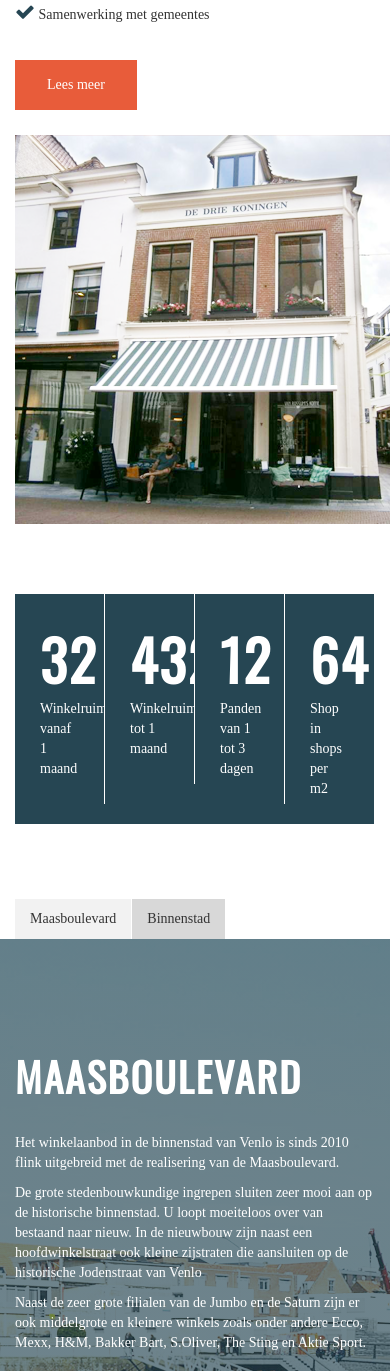
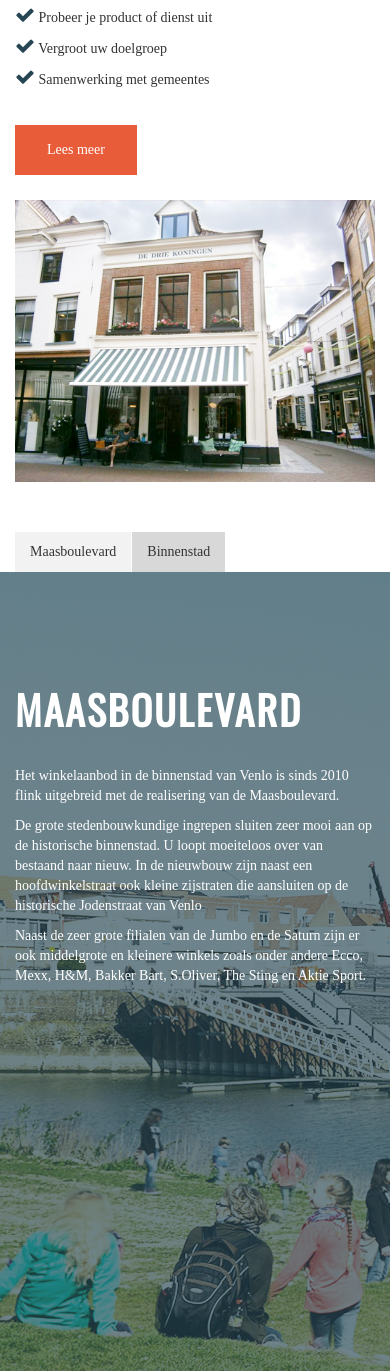
Before and after one commit to rensknoors/dynamic-city, a PHP site: page / in a window 390 px wide; the page is wider, and only the part inside the window is pictured. Shown: the part 1247-2618 px from the top of that part. Run offline with PHP 8.4, Linux system fonts and the light colour scheme; some libraries are stand-ins or nearby versions; some web fonts are replaced.

Commit message:
responsive homepage

```diff
--- a/assets/styles/common/_global.scss
+++ b/assets/styles/common/_global.scss
@@ -177,3 +177,9 @@ button {
     margin: 0;
     padding-bottom: 20px;
 }
+
+.img-width-100 {
+    img {
+        width: 100%;
+    }
+}
--- a/assets/styles/layouts/_pages.scss
+++ b/assets/styles/layouts/_pages.scss
@@ -80,7 +80,7 @@
         margin-bottom: 100px;*/
         background-color: rgba(38, 70, 83, 0.85);
         text-align: center;
-        height: 539px;
+        min-height: 539px;
         h1 {
             font-family: Oswald;
             color: white;
@@ -238,6 +238,20 @@
     }
 }
 
+//tablet
+@media only screen and (max-width : 768px) {
+    #pandenStats {
+        display: none;
+    }
+}
+
+// Mobile
+@media only screen and (max-width : 480px) {
+    #pandenStats {
+        display: none;
+    }
+}
+
 #USPlist {
     list-style: none;
     padding: 0;
--- a/assets/styles/main.css
+++ b/assets/styles/main.css
@@ -120,6 +120,9 @@ button {
   padding: 0;
   margin: 0;
   padding-bottom: 20px; }
+
+.img-width-100 img {
+  width: 100%; }
 
 input,
 select,
@@ -454,7 +457,7 @@ footer {
     margin-bottom: 100px;*/
     background-color: rgba(38, 70, 83, 0.85);
     text-align: center;
-    height: 539px; }
+    min-height: 539px; }
     #introSection #introBlock h1 {
       font-family: Oswald;
       color: white;
@@ -586,6 +589,12 @@ footer {
         padding: 0px 25px 25px 25px;
         border-right: 1px solid white; }
 
+@media only screen and (max-width: 768px) {
+  #pandenStats {
+    display: none; } }
+@media only screen and (max-width: 480px) {
+  #pandenStats {
+    display: none; } }
 #USPlist {
   list-style: none;
   padding: 0; }
--- a/index.html
+++ b/index.html
@@ -70,7 +70,7 @@
                         </ul>
                         <a href="dcinfo.html"><button type="button">Lees meer</button></a>
                     </div>
-                    <figure class="align-right col-md-offset-1 col-md-6 col-sm-8 col-xs-12"><img src="assets/images/afbeeldingpand.png"></figure>
+                    <figure class="img-width-100 align-right col-md-offset-1 col-md-6 col-sm-8 col-xs-12"><img src="assets/images/afbeeldingpand.png"></figure>
                 </div>
                 <div class="row">
                     <ul id="pandenStats">
```
Also changed, not shown: 1 other file.
